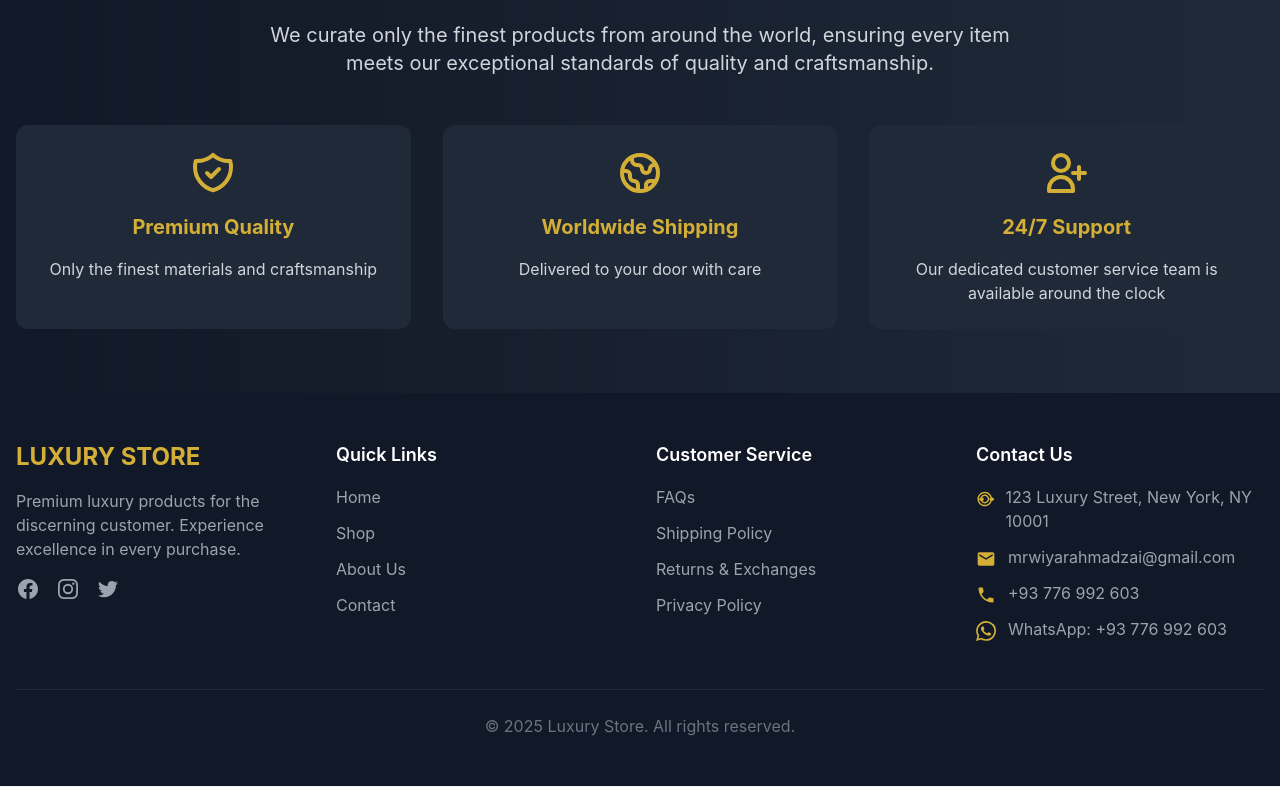
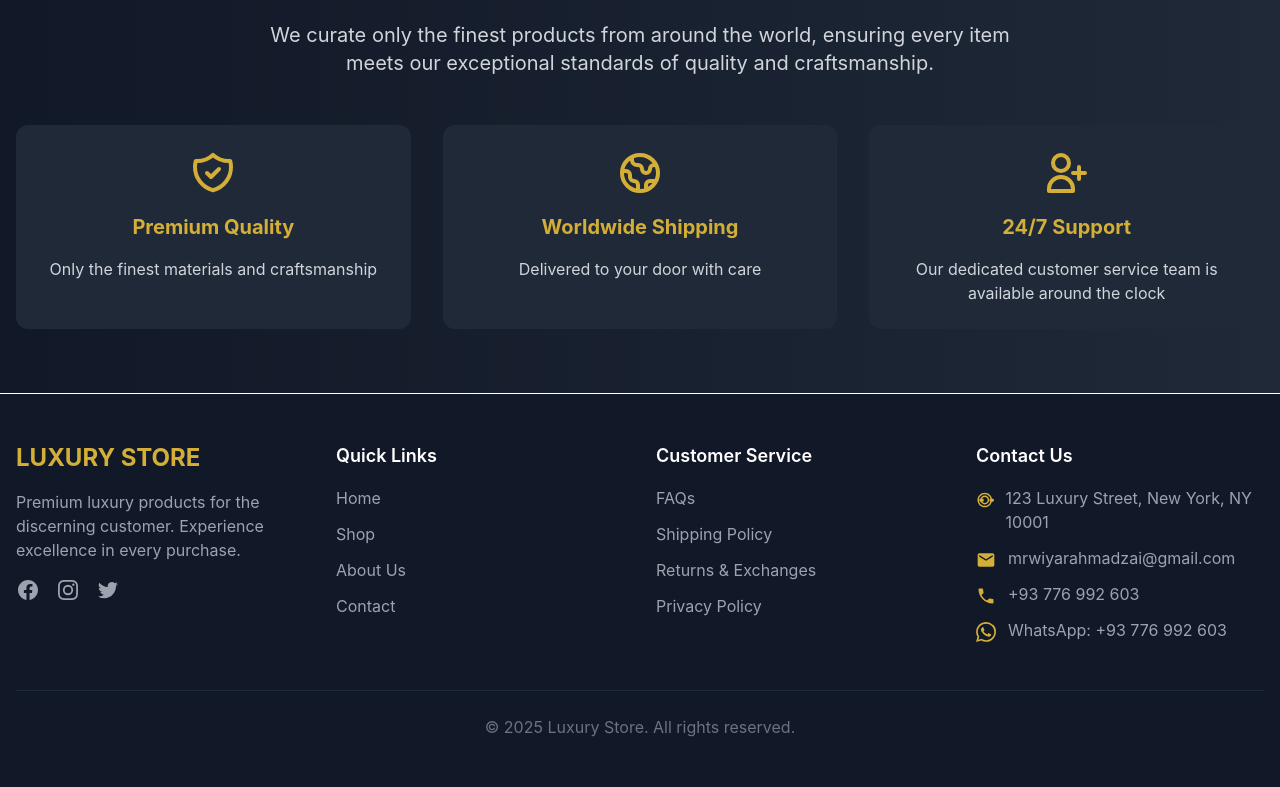
Before and after one commit to WiyarAhmadZai/Bazario-front, a React (Vite) app: page / in a window 1280 px wide. Shown: the part 2165-2952 px from the top of the page. Built offline with nearby package versions, Linux system fonts and the light colour scheme.

Commit message:
style(footer): add top border to footer element
- Added a white top border to the footer for visual separation
- Updated footer styling by adding border-t and border-white classes
- Kept existing padding and background color unchanged

```diff
--- a/src/components/Footer.jsx
+++ b/src/components/Footer.jsx
@@ -3,7 +3,7 @@ import { Link } from 'react-router-dom';
 
 const Footer = () => {
   return (
-    <footer className="bg-gray-900 text-white py-12 px-4">
+    <footer className="bg-gray-900 text-white py-12 px-4 border-t border-white">
       <div className="container mx-auto">
         <div className="grid grid-cols-1 md:grid-cols-4 gap-8">
           <div>
```
